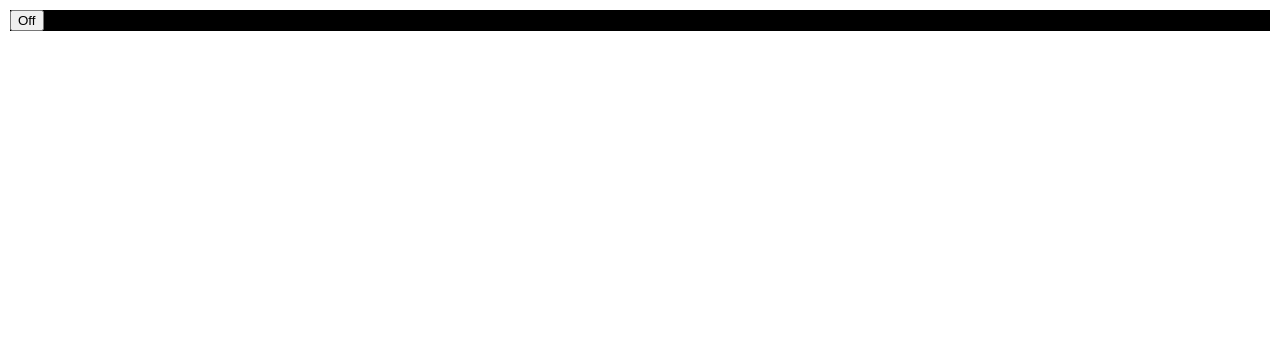
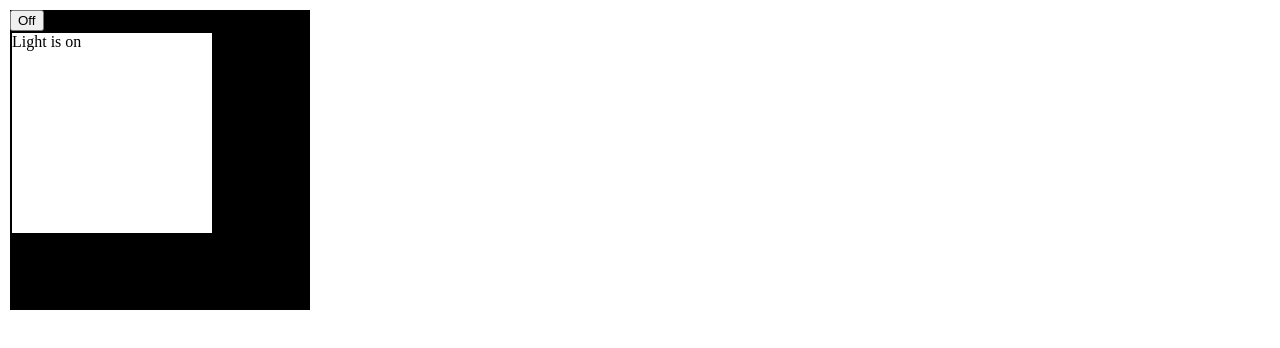
Before and after one commit to Volya23/cra-project, a React (Create React App) app: page / in a window 1280 px wide. Shown: the top 348 px of the page. Built offline with nearby package versions, Linux system fonts and the light colour scheme.

Commit message:
component Indicator

```diff
--- /dev/null
+++ b/src/components/Scene/Indicator.js
@@ -0,0 +1,11 @@
+import './style.css';
+
+function Indicator (props) {
+    return (
+        <div className="Indicator">
+            {props.text}
+        </div>
+    )
+}
+
+export default Indicator
--- a/src/components/Scene/Scene.js
+++ b/src/components/Scene/Scene.js
@@ -1,6 +1,8 @@
 import React from "react";
 import Toggler from './Toggler';
-import './style.css'
+import './style.css';
+import Indicator from './Indicator';
+
 
 class Scene extends React.Component {
     constructor(props) {
@@ -22,6 +24,7 @@ class Scene extends React.Component {
         return (
            <div className= {light === true ? 'scene-off' : 'scene-on'}>
                 <Toggler buttonText = {light ? 'Off' : 'On'} changeParent={() => {this.toggleScene()}}/>
+                <Indicator text={light ? 'Light is on' : 'Light is off'}/>
             </div>
         )
     }
--- a/src/components/Scene/Toggler.js
+++ b/src/components/Scene/Toggler.js
@@ -1,4 +1,4 @@
-import React from "react";
+
 
 function Toggler(props) {
 
--- a/src/components/Scene/style.css
+++ b/src/components/Scene/style.css
@@ -1,13 +1,20 @@
 .scene-on {
-    width: 300 px;
-    height: 300 px;
+    width: 300px;
+    height: 300px;
     border: 2px solid black;
     background: white;
 }
 
 .scene-off {
-    width: 300 px;
-    height: 300 px;
+    width: 300px;
+    height: 300px;
     border: 2px solid white;
     background: black;
 }
+
+.Indicator {
+    width: 200px;
+    height: 200px;
+    border: 2px solid black;
+    background-color: white;
+}
```
